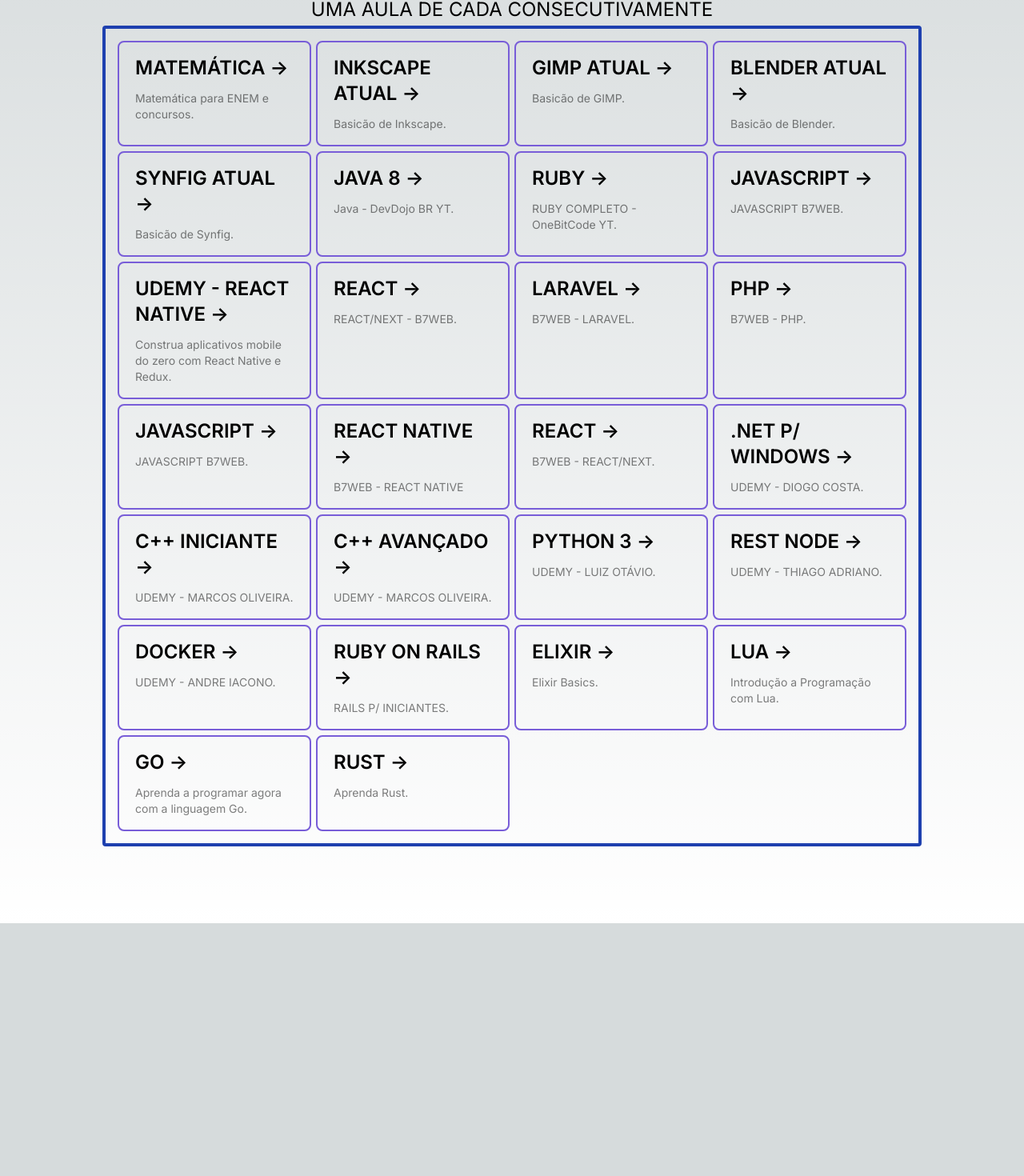
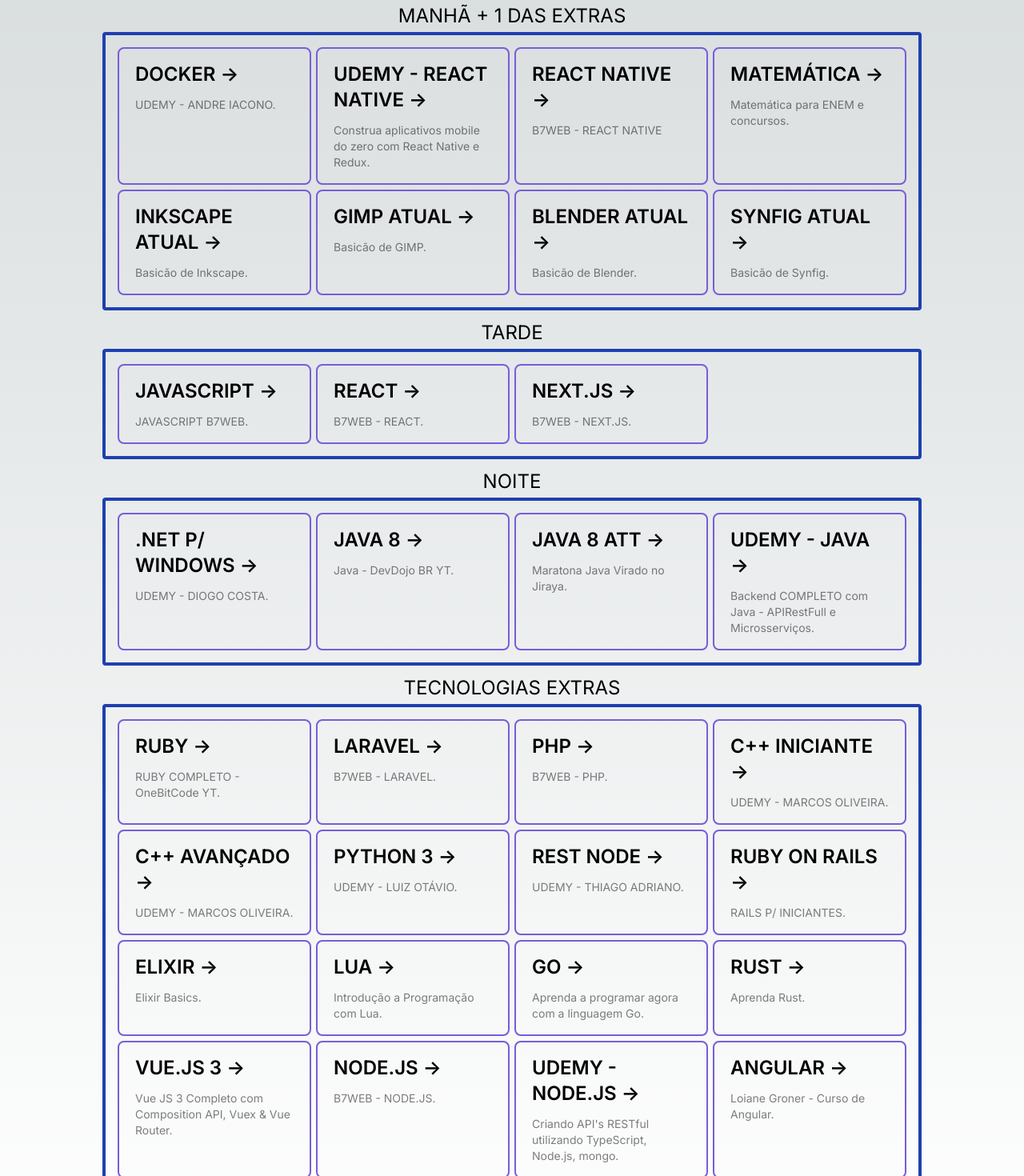
Before and after one commit to GamerCleanVic/design-dev, a Next.js app: page / in a window 1280 px wide. Shown: the part 180-1650 px from the top of the page at 80% size. Before the commit the page ends 1334 px from the top, so only its background shows below. Built offline with nearby package versions, Linux system fonts and the light colour scheme.

Commit message:
XGH manhã, tarde e noite

```diff
--- a/src/app/layout.tsx
+++ b/src/app/layout.tsx
@@ -5,7 +5,7 @@
 const inter = Inter({ subsets: ["latin"] });
 
 export const metadata: Metadata = {
-  title: "SÁBADO ANIMADO",
+  title: "XGH DIÁRIO",
   description: "Generated by create next app",
 };
 
--- a/src/app/page.tsx
+++ b/src/app/page.tsx
@@ -1,4 +1,4 @@
-import Image from "next/image";
+//import Image from "next/image";
 
 export default function Home() {
   return (
@@ -38,10 +38,62 @@
           priority
         />
       </div> */}
-      <div className="text-4xl font-bold">XTREME GO HORSE DE SÁBADO (DESIGN AND PROGRAMMING)</div>
-      <div className="text-2xl">UMA AULA DE CADA CONSECUTIVAMENTE</div>
+      <div className="text-4xl font-bold">XTREME GO HORSE DIÁRIO (DESIGN AND PROGRAMMING)</div>
+      <div className="text-3xl">UMA AULA DE CADA CONSECUTIVAMENTE</div>
+      <div className="text-2xl mt-3">MANHÃ + 1 DAS EXTRAS</div>
       <div className="mb-32 grid text-center lg:mb-0 lg:w-full lg:max-w-5xl lg:grid-cols-4 lg:text-left border-solid border-4 border-blue-800 rounded hover:border-pink-700 duration-700 p-3 mt-1">
+        <a
+          href="https://www.udemy.com/course-dashboard-redirect/?course_id=4821926"
+          className="group rounded-lg border border-transparent px-5 py-4 transition-colors hover:border-gray-300 hover:bg-gray-100 hover:dark:border-neutral-700 hover:dark:bg-neutral-800/30 card-buttom"
+          target="_blank"
+          rel="noopener noreferrer"
+        >
+          <h2 className="mb-3 text-2xl font-semibold">
+            DOCKER{" "}
+            <span className="inline-block transition-transform group-hover:translate-x-1 motion-reduce:transform-none">
+              -&gt;
+            </span>
+          </h2>
+          <p className="m-0 max-w-[30ch] text-sm opacity-50">
+          UDEMY - ANDRE IACONO.
+          </p>
+        </a>
+
       <a
+          href="https://www.udemy.com/course-dashboard-redirect/?course_id=1566920"
+          className="group rounded-lg border border-transparent px-5 py-4 transition-colors hover:border-gray-300 hover:bg-gray-100 hover:dark:border-neutral-700 hover:dark:bg-neutral-800/30 card-buttom"
+          target="_blank"
+          rel="noopener noreferrer"
+        >
+          <h2 className="mb-3 text-2xl font-semibold">
+            UDEMY - REACT NATIVE{" "}
+            <span className="inline-block transition-transform group-hover:translate-x-1 motion-reduce:transform-none">
+              -&gt;
+            </span>
+          </h2>
+          <p className="m-0 max-w-[30ch] text-sm opacity-50">
+          Construa aplicativos mobile do zero com React Native e Redux.
+          </p>
+        </a>
+
+        <a
+            href="https://alunos.b7web.com.br/curso/reactnative/introducao-ao-react-native"
+            className="group rounded-lg border border-transparent px-5 py-4 transition-colors hover:border-gray-300 hover:bg-gray-100 hover:dark:border-neutral-700 hover:dark:bg-neutral-800/30 card-buttom"
+            target="_blank"
+            rel="noopener noreferrer"
+          >
+            <h2 className="mb-3 text-2xl font-semibold">
+              REACT NATIVE{" "}
+              <span className="inline-block transition-transform group-hover:translate-x-1 motion-reduce:transform-none">
+                -&gt;
+              </span>
+            </h2>
+            <p className="m-0 max-w-[30ch] text-sm opacity-50">
+            B7WEB - REACT NATIVE
+            </p>
+        </a>
+
+        <a
           href="https://www.udemy.com/course-dashboard-redirect/?course_id=4698298"
           className="group rounded-lg border border-transparent px-5 py-4 transition-colors hover:border-gray-300 hover:bg-gray-100 hover:dark:border-neutral-700 hover:dark:bg-neutral-800/30 card-buttom"
           target="_blank"
@@ -126,41 +178,11 @@
           </p>
         </a>
 
-        <a
-          href="https://www.youtube.com/playlist?list=PL62G310vn6nHrMr1tFLNOYP_c73m6nAzL"
-          className="group rounded-lg border border-transparent px-5 py-4 transition-colors hover:border-gray-300 hover:bg-gray-100 hover:dark:border-neutral-700 hover:dark:bg-neutral-800/30 card-buttom"
-          target="_blank"
-          rel="noopener noreferrer"
-        >
-          <h2 className="mb-3 text-2xl font-semibold">
-          JAVA 8{" "}
-            <span className="inline-block transition-transform group-hover:translate-x-1 motion-reduce:transform-none">
-              -&gt;
-            </span>
-          </h2>
-          <p className="m-0 max-w-[30ch] text-sm opacity-50">
-          Java - DevDojo BR YT.
-          </p>
-        </a>
+        </div>
 
-        <a
-          href="https://www.youtube.com/playlist?list=PLdDT8if5attEOcQGPHLNIfnSFiJHhGDOZ"
-          className="group rounded-lg border border-transparent px-5 py-4 transition-colors hover:border-gray-300 hover:bg-gray-100 hover:dark:border-neutral-700 hover:dark:bg-neutral-800/30 card-buttom"
-          target="_blank"
-          rel="noopener noreferrer"
-        >
-          <h2 className="mb-3 text-2xl font-semibold">
-          RUBY{" "}
-            <span className="inline-block transition-transform group-hover:translate-x-1 motion-reduce:transform-none">
-              -&gt;
-            </span>
-          </h2>
-          <p className="m-0 max-w-[30ch] text-sm opacity-50">
-          RUBY COMPLETO - OneBitCode YT.
-          </p>
-        </a>
-
-        <a
+        <div className="text-2xl mt-3">TARDE</div>
+        <div className="mb-32 grid text-center lg:mb-0 lg:w-full lg:max-w-5xl lg:grid-cols-4 lg:text-left border-solid border-4 border-blue-800 rounded hover:border-pink-700 duration-700 p-3 mt-1">
+          <a
           href="https://alunos.b7web.com.br/curso/javascript/js-introducao-ao-javascript"
           className="group rounded-lg border border-transparent px-5 py-4 transition-colors hover:border-gray-300 hover:bg-gray-100 hover:dark:border-neutral-700 hover:dark:bg-neutral-800/30 card-buttom"
           target="_blank"
@@ -178,23 +200,6 @@
         </a>
 
         <a
-          href="https://www.udemy.com/course-dashboard-redirect/?course_id=1566920"
-          className="group rounded-lg border border-transparent px-5 py-4 transition-colors hover:border-gray-300 hover:bg-gray-100 hover:dark:border-neutral-700 hover:dark:bg-neutral-800/30 card-buttom"
-          target="_blank"
-          rel="noopener noreferrer"
-        >
-          <h2 className="mb-3 text-2xl font-semibold">
-            UDEMY - REACT NATIVE{" "}
-            <span className="inline-block transition-transform group-hover:translate-x-1 motion-reduce:transform-none">
-              -&gt;
-            </span>
-          </h2>
-          <p className="m-0 max-w-[30ch] text-sm opacity-50">
-          Construa aplicativos mobile do zero com React Native e Redux.
-          </p>
-        </a>
-
-        <a
           href="https://alunos.b7web.com.br/curso/reactjs/react-o-que-e-react"
           className="group rounded-lg border border-transparent px-5 py-4 transition-colors hover:border-gray-300 hover:bg-gray-100 hover:dark:border-neutral-700 hover:dark:bg-neutral-800/30 card-buttom"
           target="_blank"
@@ -207,9 +212,119 @@
             </span>
           </h2>
           <p className="m-0 max-w-[30ch] text-sm opacity-50">
-            REACT/NEXT - B7WEB.
+          B7WEB - REACT.
           </p>
         </a>
+
+        <a
+          href="https://alunos.b7web.com.br/curso/nextjs"
+          className="group rounded-lg border border-transparent px-5 py-4 transition-colors hover:border-gray-300 hover:bg-gray-100 hover:dark:border-neutral-700 hover:dark:bg-neutral-800/30 card-buttom"
+          target="_blank"
+          rel="noopener noreferrer"
+        >
+          <h2 className="mb-3 text-2xl font-semibold">
+            NEXT.JS{" "}
+            <span className="inline-block transition-transform group-hover:translate-x-1 motion-reduce:transform-none">
+              -&gt;
+            </span>
+          </h2>
+          <p className="m-0 max-w-[30ch] text-sm opacity-50">
+          B7WEB - NEXT.JS.
+          </p>
+        </a>
+
+        </div>
+
+        <div className="text-2xl mt-3">NOITE</div>
+        <div className="mb-32 grid text-center lg:mb-0 lg:w-full lg:max-w-5xl lg:grid-cols-4 lg:text-left border-solid border-4 border-blue-800 rounded hover:border-pink-700 duration-700 p-3 mt-1">
+        <a
+          href="https://www.udemy.com/course-dashboard-redirect/?course_id=5047460"
+          className="group rounded-lg border border-transparent px-5 py-4 transition-colors hover:border-gray-300 hover:bg-gray-100 hover:dark:border-neutral-700 hover:dark:bg-neutral-800/30 card-buttom"
+          target="_blank"
+          rel="noopener noreferrer"
+        >
+          <h2 className="mb-3 text-2xl font-semibold">
+            .NET P/ WINDOWS{" "}
+            <span className="inline-block transition-transform group-hover:translate-x-1 motion-reduce:transform-none">
+              -&gt;
+            </span>
+          </h2>
+          <p className="m-0 max-w-[30ch] text-sm opacity-50">
+          UDEMY - DIOGO COSTA.
+          </p>
+        </a>
+
+        <a
+            href="https://www.youtube.com/playlist?list=PL62G310vn6nHrMr1tFLNOYP_c73m6nAzL"
+            className="group rounded-lg border border-transparent px-5 py-4 transition-colors hover:border-gray-300 hover:bg-gray-100 hover:dark:border-neutral-700 hover:dark:bg-neutral-800/30 card-buttom"
+            target="_blank"
+            rel="noopener noreferrer"
+          >
+            <h2 className="mb-3 text-2xl font-semibold">
+            JAVA 8{" "}
+              <span className="inline-block transition-transform group-hover:translate-x-1 motion-reduce:transform-none">
+                -&gt;
+              </span>
+            </h2>
+            <p className="m-0 max-w-[30ch] text-sm opacity-50">
+            Java - DevDojo BR YT.
+            </p>
+          </a>
+
+          <a
+            href="https://www.youtube.com/playlist?list=PL62G310vn6nFIsOCC0H-C2infYgwm8SWW"
+            className="group rounded-lg border border-transparent px-5 py-4 transition-colors hover:border-gray-300 hover:bg-gray-100 hover:dark:border-neutral-700 hover:dark:bg-neutral-800/30 card-buttom"
+            target="_blank"
+            rel="noopener noreferrer"
+          >
+            <h2 className="mb-3 text-2xl font-semibold">
+            JAVA 8 ATT{" "}
+              <span className="inline-block transition-transform group-hover:translate-x-1 motion-reduce:transform-none">
+                -&gt;
+              </span>
+            </h2>
+            <p className="m-0 max-w-[30ch] text-sm opacity-50">
+            Maratona Java Virado no Jiraya.
+            </p>
+          </a>
+
+          <a
+            href="https://www.udemy.com/course-dashboard-redirect/?course_id=4312408"
+            className="group rounded-lg border border-transparent px-5 py-4 transition-colors hover:border-gray-300 hover:bg-gray-100 hover:dark:border-neutral-700 hover:dark:bg-neutral-800/30 card-buttom"
+            target="_blank"
+            rel="noopener noreferrer"
+          >
+            <h2 className="mb-3 text-2xl font-semibold">
+            UDEMY - JAVA{" "}
+              <span className="inline-block transition-transform group-hover:translate-x-1 motion-reduce:transform-none">
+                -&gt;
+              </span>
+            </h2>
+            <p className="m-0 max-w-[30ch] text-sm opacity-50">
+            Backend COMPLETO com Java - APIRestFull e Microsserviços.
+            </p>
+          </a>
+
+      </div>
+
+      <div className="text-2xl mt-3">TECNOLOGIAS EXTRAS</div>
+      <div className="mb-32 grid text-center lg:mb-0 lg:w-full lg:max-w-5xl lg:grid-cols-4 lg:text-left border-solid border-4 border-blue-800 rounded hover:border-pink-700 duration-700 p-3 mt-1">
+      <a
+            href="https://www.youtube.com/playlist?list=PLdDT8if5attEOcQGPHLNIfnSFiJHhGDOZ"
+            className="group rounded-lg border border-transparent px-5 py-4 transition-colors hover:border-gray-300 hover:bg-gray-100 hover:dark:border-neutral-700 hover:dark:bg-neutral-800/30 card-buttom"
+            target="_blank"
+            rel="noopener noreferrer"
+          >
+            <h2 className="mb-3 text-2xl font-semibold">
+            RUBY{" "}
+              <span className="inline-block transition-transform group-hover:translate-x-1 motion-reduce:transform-none">
+                -&gt;
+              </span>
+            </h2>
+            <p className="m-0 max-w-[30ch] text-sm opacity-50">
+            RUBY COMPLETO - OneBitCode YT.
+            </p>
+          </a>
 
         <a
           href="https://alunos.b7web.com.br/curso/laravel/laravel9-introducao-ao-curso"
@@ -242,74 +357,6 @@
           </h2>
           <p className="m-0 max-w-[30ch] text-sm opacity-50">
             B7WEB - PHP.
-          </p>
-        </a>
-
-        <a
-          href="https://alunos.b7web.com.br/curso/javascript/js-introducao-ao-javascript"
-          className="group rounded-lg border border-transparent px-5 py-4 transition-colors hover:border-gray-300 hover:bg-gray-100 hover:dark:border-neutral-700 hover:dark:bg-neutral-800/30 card-buttom"
-          target="_blank"
-          rel="noopener noreferrer"
-        >
-          <h2 className="mb-3 text-2xl font-semibold">
-            JAVASCRIPT{" "}
-            <span className="inline-block transition-transform group-hover:translate-x-1 motion-reduce:transform-none">
-              -&gt;
-            </span>
-          </h2>
-          <p className="m-0 max-w-[30ch] text-sm opacity-50">
-            JAVASCRIPT B7WEB.
-          </p>
-        </a>
-
-        <a
-          href="https://alunos.b7web.com.br/curso/reactnative/introducao-ao-react-native"
-          className="group rounded-lg border border-transparent px-5 py-4 transition-colors hover:border-gray-300 hover:bg-gray-100 hover:dark:border-neutral-700 hover:dark:bg-neutral-800/30 card-buttom"
-          target="_blank"
-          rel="noopener noreferrer"
-        >
-          <h2 className="mb-3 text-2xl font-semibold">
-            REACT NATIVE{" "}
-            <span className="inline-block transition-transform group-hover:translate-x-1 motion-reduce:transform-none">
-              -&gt;
-            </span>
-          </h2>
-          <p className="m-0 max-w-[30ch] text-sm opacity-50">
-          B7WEB - REACT NATIVE
-          </p>
-        </a>
-
-        <a
-          href="https://alunos.b7web.com.br/curso/reactjs/react-o-que-e-react"
-          className="group rounded-lg border border-transparent px-5 py-4 transition-colors hover:border-gray-300 hover:bg-gray-100 hover:dark:border-neutral-700 hover:dark:bg-neutral-800/30 card-buttom"
-          target="_blank"
-          rel="noopener noreferrer"
-        >
-          <h2 className="mb-3 text-2xl font-semibold">
-            REACT{" "}
-            <span className="inline-block transition-transform group-hover:translate-x-1 motion-reduce:transform-none">
-              -&gt;
-            </span>
-          </h2>
-          <p className="m-0 max-w-[30ch] text-sm opacity-50">
-          B7WEB - REACT/NEXT.
-          </p>
-        </a>
-
-        <a
-          href="https://www.udemy.com/course-dashboard-redirect/?course_id=5047460"
-          className="group rounded-lg border border-transparent px-5 py-4 transition-colors hover:border-gray-300 hover:bg-gray-100 hover:dark:border-neutral-700 hover:dark:bg-neutral-800/30 card-buttom"
-          target="_blank"
-          rel="noopener noreferrer"
-        >
-          <h2 className="mb-3 text-2xl font-semibold">
-            .NET P/ WINDOWS{" "}
-            <span className="inline-block transition-transform group-hover:translate-x-1 motion-reduce:transform-none">
-              -&gt;
-            </span>
-          </h2>
-          <p className="m-0 max-w-[30ch] text-sm opacity-50">
-          UDEMY - DIOGO COSTA.
           </p>
         </a>
 
@@ -378,23 +425,6 @@
           </h2>
           <p className="m-0 max-w-[30ch] text-sm opacity-50">
           UDEMY - THIAGO ADRIANO.
-          </p>
-        </a>
-
-        <a
-          href="https://www.udemy.com/course-dashboard-redirect/?course_id=4821926"
-          className="group rounded-lg border border-transparent px-5 py-4 transition-colors hover:border-gray-300 hover:bg-gray-100 hover:dark:border-neutral-700 hover:dark:bg-neutral-800/30 card-buttom"
-          target="_blank"
-          rel="noopener noreferrer"
-        >
-          <h2 className="mb-3 text-2xl font-semibold">
-            DOCKER{" "}
-            <span className="inline-block transition-transform group-hover:translate-x-1 motion-reduce:transform-none">
-              -&gt;
-            </span>
-          </h2>
-          <p className="m-0 max-w-[30ch] text-sm opacity-50">
-          UDEMY - ANDRE IACONO.
           </p>
         </a>
 
@@ -483,7 +513,75 @@
           </p>
         </a>
 
-      </div>
+        <a
+          href="https://www.udemy.com/course-dashboard-redirect/?course_id=4065206"
+          className="group rounded-lg border border-transparent px-5 py-4 transition-colors hover:border-gray-300 hover:bg-gray-100 hover:dark:border-neutral-700 hover:dark:bg-neutral-800/30 card-buttom"
+          target="_blank"
+          rel="noopener noreferrer"
+        >
+          <h2 className="mb-3 text-2xl font-semibold">
+            VUE.JS 3{" "}
+            <span className="inline-block transition-transform group-hover:translate-x-1 motion-reduce:transform-none">
+              -&gt;
+            </span>
+          </h2>
+          <p className="m-0 max-w-[30ch] text-sm opacity-50">
+          Vue JS 3 Completo com Composition API, Vuex & Vue Router.
+          </p>
+        </a>
+
+        <a
+          href="https://alunos.b7web.com.br/curso/node"
+          className="group rounded-lg border border-transparent px-5 py-4 transition-colors hover:border-gray-300 hover:bg-gray-100 hover:dark:border-neutral-700 hover:dark:bg-neutral-800/30 card-buttom"
+          target="_blank"
+          rel="noopener noreferrer"
+        >
+          <h2 className="mb-3 text-2xl font-semibold">
+            NODE.JS{" "}
+            <span className="inline-block transition-transform group-hover:translate-x-1 motion-reduce:transform-none">
+              -&gt;
+            </span>
+          </h2>
+          <p className="m-0 max-w-[30ch] text-sm opacity-50">
+          B7WEB - NODE.JS.
+          </p>
+        </a>
+
+        <a
+          href="https://www.udemy.com/course-dashboard-redirect/?course_id=2060799"
+          className="group rounded-lg border border-transparent px-5 py-4 transition-colors hover:border-gray-300 hover:bg-gray-100 hover:dark:border-neutral-700 hover:dark:bg-neutral-800/30 card-buttom"
+          target="_blank"
+          rel="noopener noreferrer"
+        >
+          <h2 className="mb-3 text-2xl font-semibold">
+            UDEMY - NODE.JS{" "}
+            <span className="inline-block transition-transform group-hover:translate-x-1 motion-reduce:transform-none">
+              -&gt;
+            </span>
+          </h2>
+          <p className="m-0 max-w-[30ch] text-sm opacity-50">
+          Criando API's RESTful utilizando TypeScript, Node.js, mongo.
+          </p>
+        </a>
+
+        <a
+          href="https://www.youtube.com/playlist?list=PLGxZ4Rq3BOBoSRcKWEdQACbUCNWLczg2G"
+          className="group rounded-lg border border-transparent px-5 py-4 transition-colors hover:border-gray-300 hover:bg-gray-100 hover:dark:border-neutral-700 hover:dark:bg-neutral-800/30 card-buttom"
+          target="_blank"
+          rel="noopener noreferrer"
+        >
+          <h2 className="mb-3 text-2xl font-semibold">
+            ANGULAR{" "}
+            <span className="inline-block transition-transform group-hover:translate-x-1 motion-reduce:transform-none">
+              -&gt;
+            </span>
+          </h2>
+          <p className="m-0 max-w-[30ch] text-sm opacity-50">
+          Loiane Groner - Curso de Angular.
+          </p>
+        </a>
+
+        </div>
 
     </main>
   );
```
